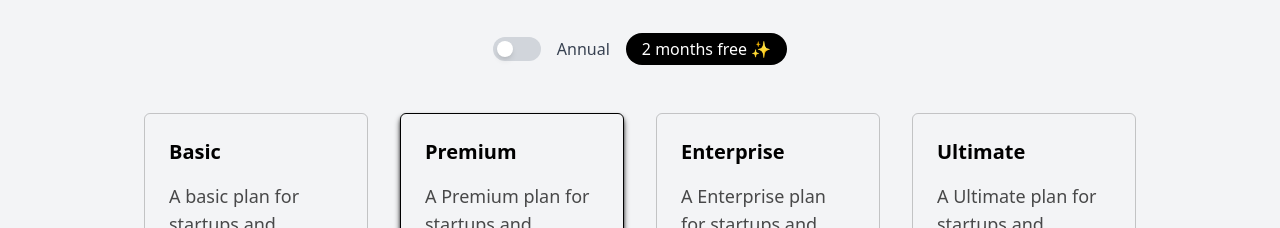
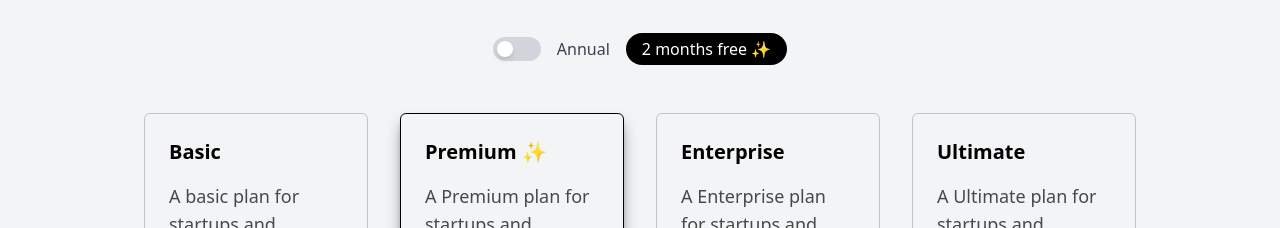
Before and after one commit to Parthakashyap/GITCS-LP, a React (Vite) app: page / in a window 1280 px wide. Shown: the part 3167-3395 px from the top of the page. Built offline with nearby package versions, Linux system fonts and the light colour scheme.

Commit message:
star 🌚

```diff
--- a/src/components/sections/PricingSection.tsx
+++ b/src/components/sections/PricingSection.tsx
@@ -97,9 +97,9 @@ const PricingSection: React.FC = () => {
           </div>
         </div>
 
-        <div className=" border border-black shadow-black shadow-md rounded-md text-left p-6">
+        <div className=" border border-black shadow-black/50 shadow-lg rounded-md text-left p-6">
           <div className="flex flex-col gap-4">
-            <h1 className=" font-bold text-xl">Premium</h1>
+            <h1 className=" font-bold text-xl">Premium ✨</h1>
             <p className="text-lg break-words opacity-70">
               A Premium plan for startups and individual users
             </p>
```
